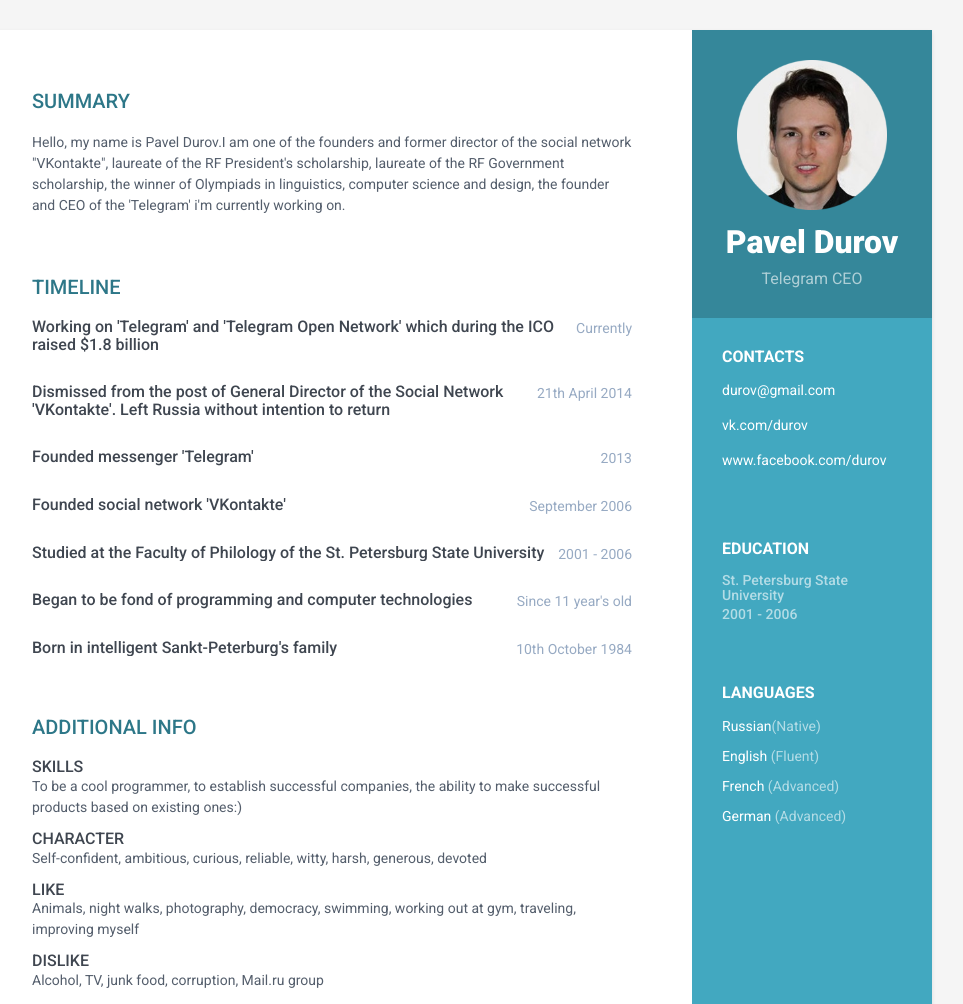
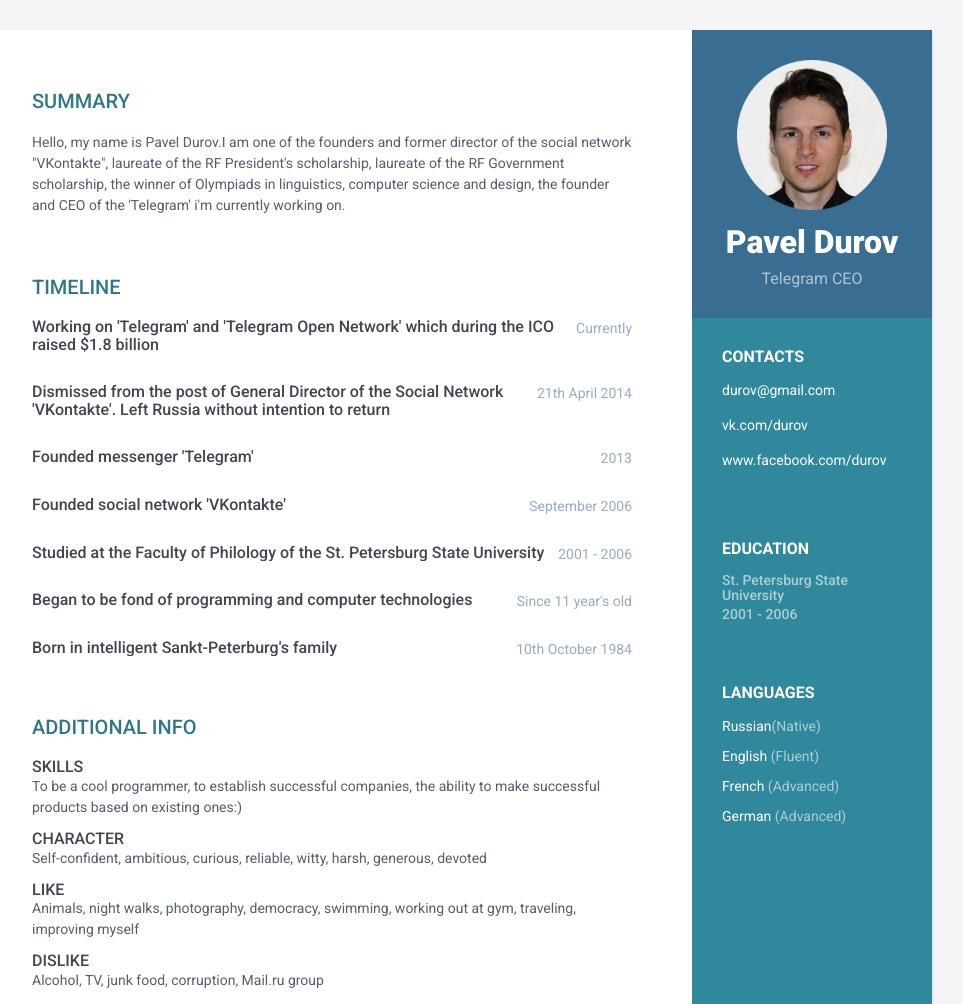
Before and after one commit to mshepida/homepage, a plain HTML site: page index.html in a window 1280 px wide. Shown: the top 1004 px of the page, without its empty margins (188-1151 px from the left). Drawn offline with nearby package versions, Linux system fonts and the light colour scheme; files that its build step writes are made by us from their sources.

Commit message:
changed background

```diff
--- a/styles.css
+++ b/styles.css
@@ -43,7 +43,7 @@ p {
   box-shadow: 0px 2px 4px rgba(0, 0, 0, 0.1);
 }
 .sidebar-wrapper {
-  background: #42A8C0;
+  background: #30889c;
   position: absolute;
   right: 0;
   width: 240px;
@@ -56,7 +56,7 @@ p {
 }
 .sidebar-wrapper .profile-container {
   padding: 30px;
-  background: rgba(0, 0, 0, 0.2);
+  background: rgba(96, 0, 103, 0.2);
   text-align: center;
   color: #fff;
 }
```
